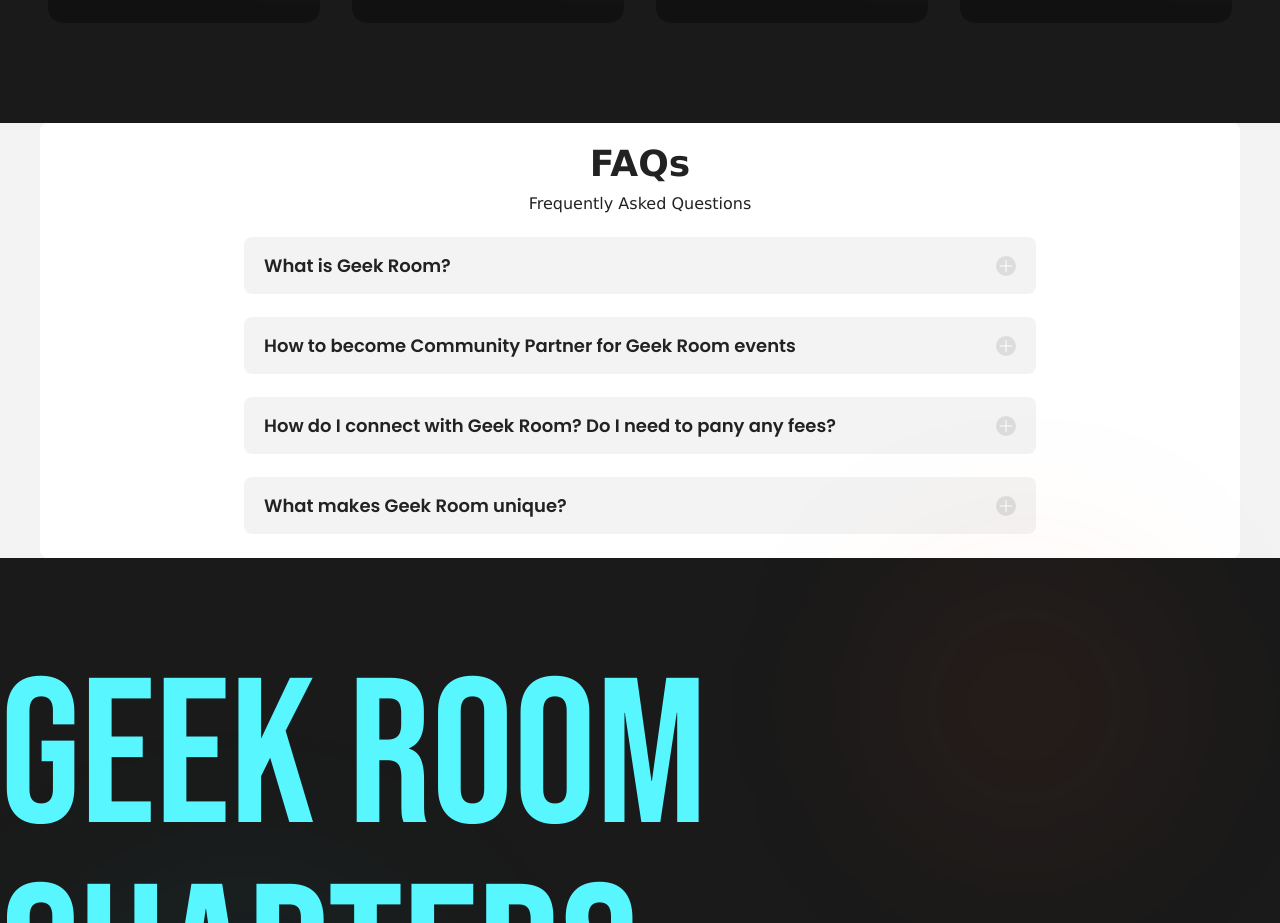
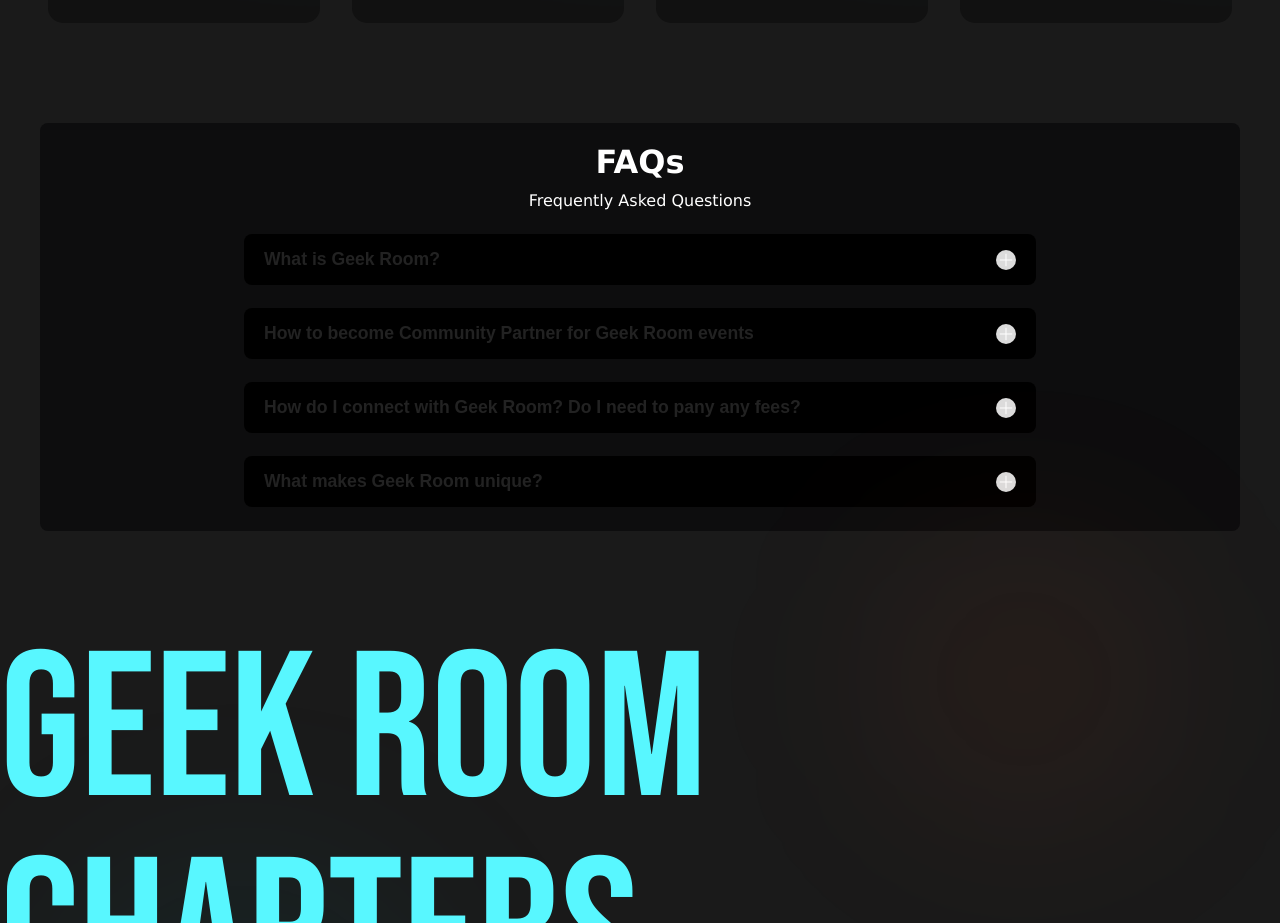
Before and after one commit to AdityaSingh2005/Geek-Room, a Next.js app: page / in a window 1280 px wide. Shown: the part 2840-3763 px from the top of the page. Built offline with nearby package versions, Linux system fonts and the light colour scheme; a web font is replaced by a local one.

Commit message:
Update faq.module.scss

```diff
--- a/src/styles/faq.module.scss
+++ b/src/styles/faq.module.scss
@@ -1,9 +1,4 @@
-@import url('https://fonts.googleapis.com/css2?family=Poppins:wght@400;700&display=swap');
-
-
-
 .FAQ{
-    background-color: #f3f3f3;
     display: flex;
     justify-content: center;
     align-items: center;
@@ -16,9 +11,7 @@
         flex-direction: column;
         justify-content: center;
         align-items: center;
-        background-color: #fff;
-        // background-color: #222222;
-        transition: transform 0.3s ease, box-shadow 0.3s ease;
+        background-color: rgb(13, 13, 14);
         border-radius: 8px;
         padding: 20px;
         max-width: 1200px;
@@ -26,18 +19,15 @@
         gap: 20px;
         transition: box-shadow 0.3s ease;
 
-
-
         .FAQ_Heading{
             display: flex;
             flex-direction: column;
             justify-content: center;
             align-items: center;
             gap: 10px;
-            color: #222222;
+
             h1{
                 margin: 0;
-                font-size: 36px;
             }
 
             p{
@@ -68,42 +58,26 @@
         }
 
         .FAQQuestion {
-            // background-color:rgb(0, 0, 0);
-            // background-color:#f3f3f37c;
-            // color: #222222B2;
-            // font-family: "Poppins", sans-serif;
+            background-color:rgb(0, 0, 0);
             border-radius: 8px;
             width: 100%;
             padding: 15px 20px;
             border: none;
-            font-style: normal;
-            // font-weight: bold;
             text-align: left;
-            font-size: 18px;
-            font-weight: 600;
-
-            font-family: Poppins;
-
-
+            font-size: 1.1em;
+            font-weight: bold;
             cursor: pointer;
             display: flex;
             justify-content: space-between;
             align-items: center;
-            background-color: #f3f3f3;
-
             transition: background-color 0.3s ease;
 
             &:hover:not(.expanded) {
-                // background-color: #f3f3f3c4;
-                background-color: #fff;
-                color: #222222;
+                background-color: #00ACB4;
             }
 
             &.expanded {
-                // background-color: #f3f3f3c4;
-                // background-color: black;
-                background-color: #fff;
-                color: #222222;
+                background-color: black;
             }
     }
 
@@ -113,16 +87,10 @@
         max-height: 0;
         padding: 0 20px;
         line-height: 30px;
-        color: #222222;
-        background-color: #f3f3f3;
 
         &.open {
             margin-top: 10px;
-            max-height: 210px;
-            background-color: #f3f3f3;
-            // background-color: #f3f3f3;
-            color: black;
-            padding: 1rem;
+            max-height: 200px;
         }
     }
 }
```
